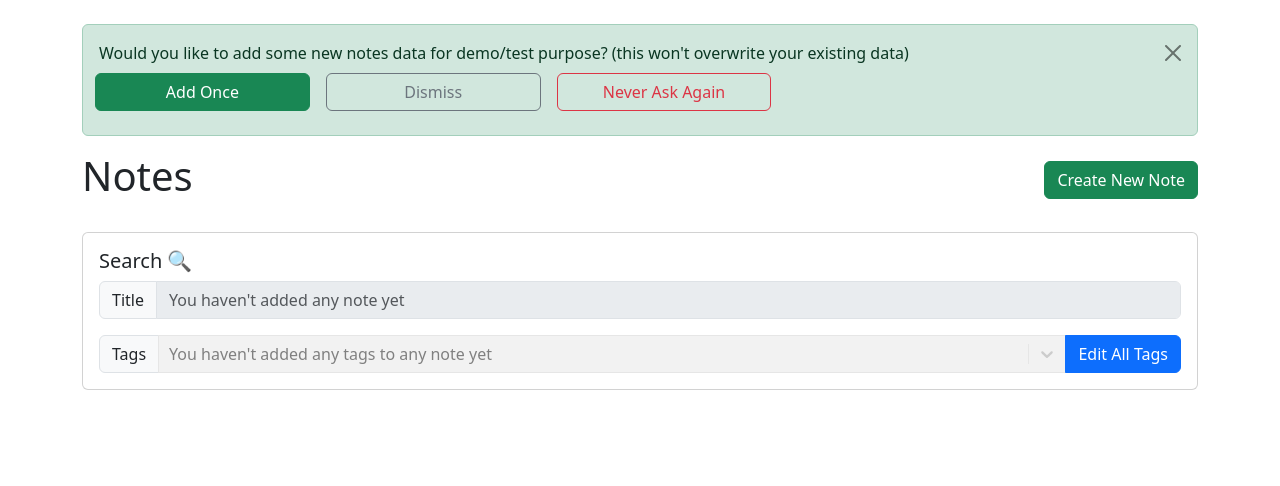
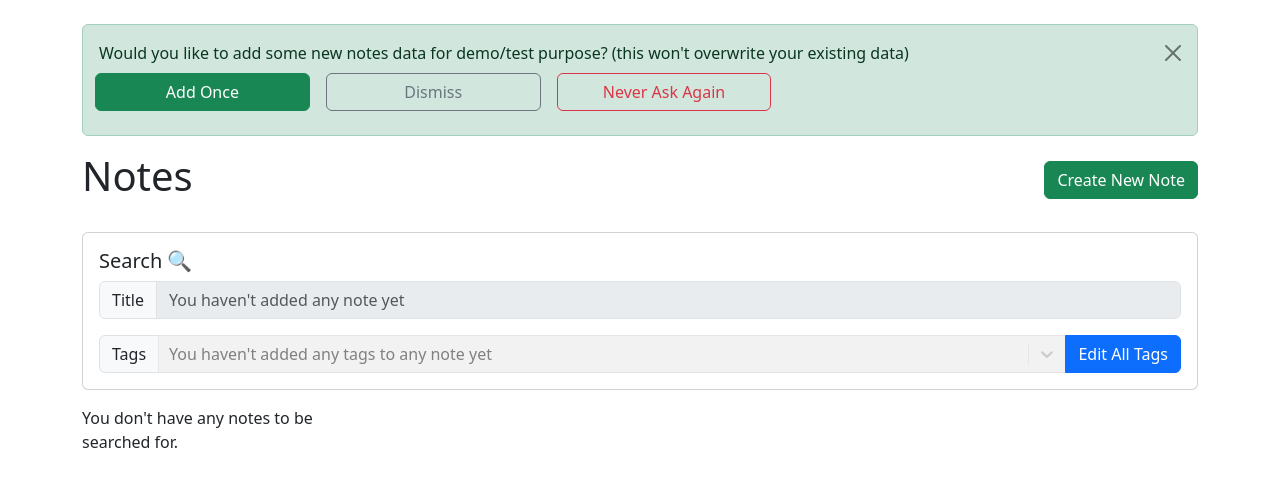
Before and after one commit to daoxi/GetEm, a React (Vite) app: page / in a window 1280 px wide. Shown: the top 486 px of the page. Built offline with nearby package versions, Linux system fonts and the light colour scheme.

Commit message:
added info for errors when searching notes

```diff
--- a/src/NoteList.tsx
+++ b/src/NoteList.tsx
@@ -40,7 +40,7 @@ export function NoteList({
 
 	const filteredNotes = useMemo(() => {
 		return notes.filter((note) => {
-			//checks for whether both the title and the tags match the search, returns a boolean
+			//checks for whether both the title and the tags match the search (if the search is empty, then always match it), returns a boolean
 			return (
 				//check for title, making it case-insensitive
 				(title === "" ||
@@ -166,7 +166,9 @@ export function NoteList({
 				xl={4}
 				/* Set number of columns for each screen size */ className="g-3" /* for gap */
 			>
-				{filteredNotes.map((note) => (
+				{notes.length !== 0 ? (
+					filteredNotes.length !== 0 ? (
+						filteredNotes.map((note) => (
 							<Col key={note.id}>
 								<NoteCard
 									id={note.id}
@@ -175,7 +177,13 @@ export function NoteList({
 									tags={note.tags}
 								/>
 							</Col>
-				))}
+						))
+					) : (
+						<p>Your search didn't match any notes.</p>
+					)
+				) : (
+					<p>You don't have any notes to be searched for.</p>
+				)}
 			</Row>
 			<Overlay //fundamental component for positioning and controlling <Tooltip> visibility
 				target={tagsSelectRef.current}
```
Lines whose indentation alone changed are shown as unchanged.
